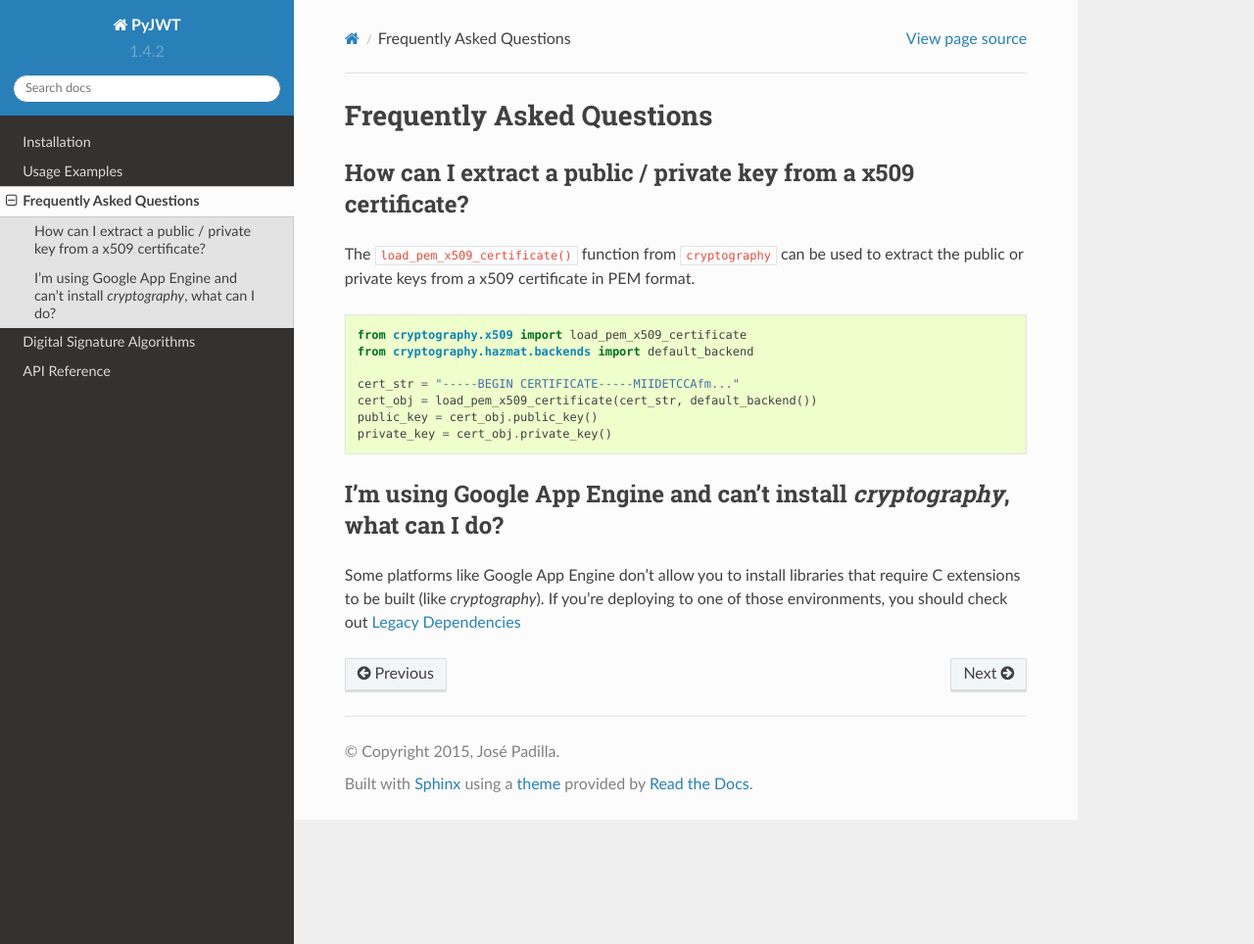
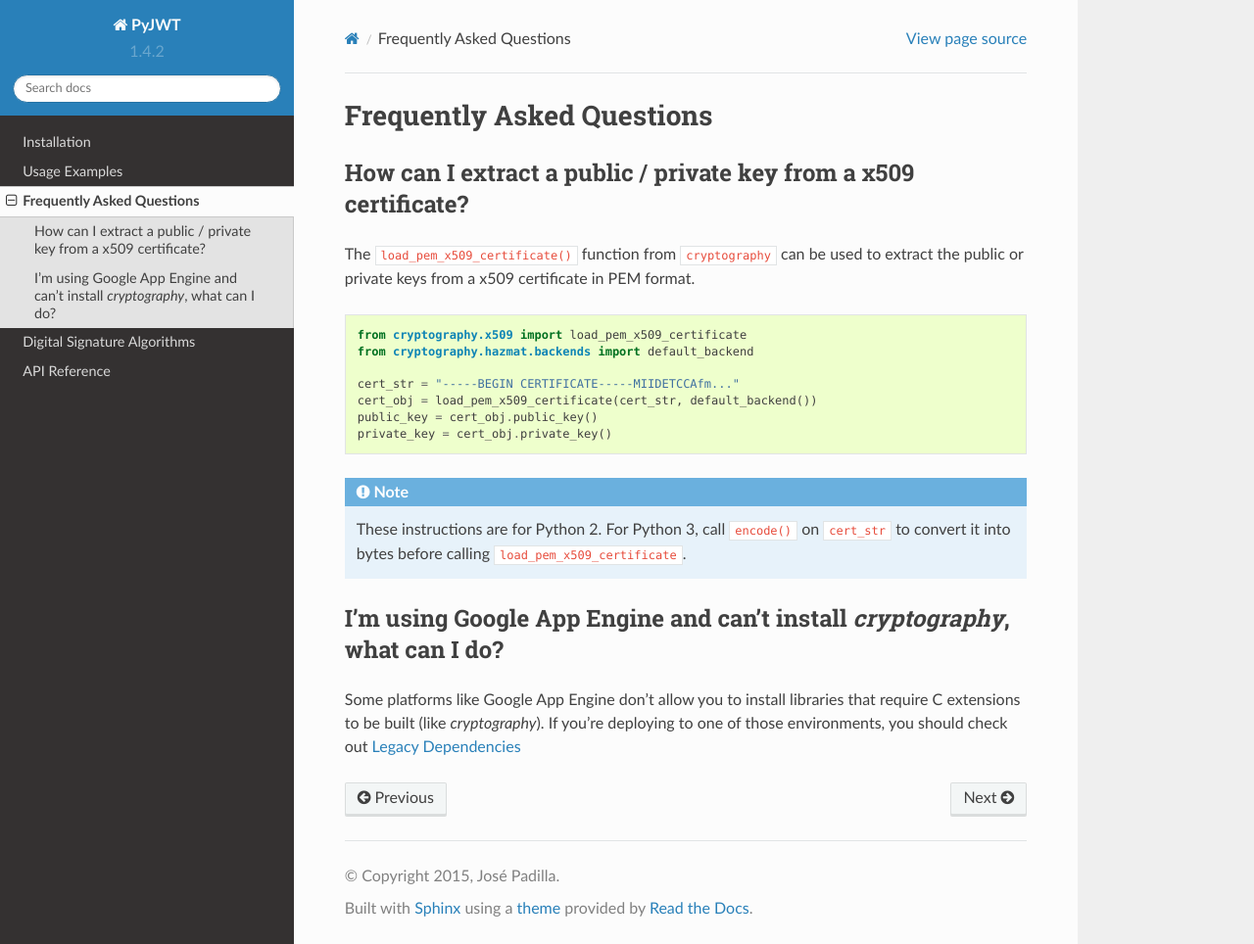
Before and after one commit to jpadilla/pyjwt, a Sphinx documentation site: the page built from docs/faq.rst, in a window 1280 px wide and 964 px high. Shown: the whole window at 98% size. Built offline with Sphinx 7.4.7 and the Read the Docs theme 2.0.0, drawn with Linux system fonts in a browser that asks for light colours.

Commit message:
Update FAQ to clarify Python2/3 differences

```diff
--- a/docs/faq.rst
+++ b/docs/faq.rst
@@ -17,6 +17,11 @@ extract the public or private keys from a x509 certificate in PEM format.
     public_key = cert_obj.public_key()
     private_key = cert_obj.private_key()
 
+.. note:: These instructions are for Python 2.
+    For Python 3, call ``encode()`` on ``cert_str`` to convert it
+    into bytes before calling ``load_pem_x509_certificate``.
+
+
 I'm using Google App Engine and can't install `cryptography`, what can I do?
 ----------------------------------------------------------------------------
 
```
